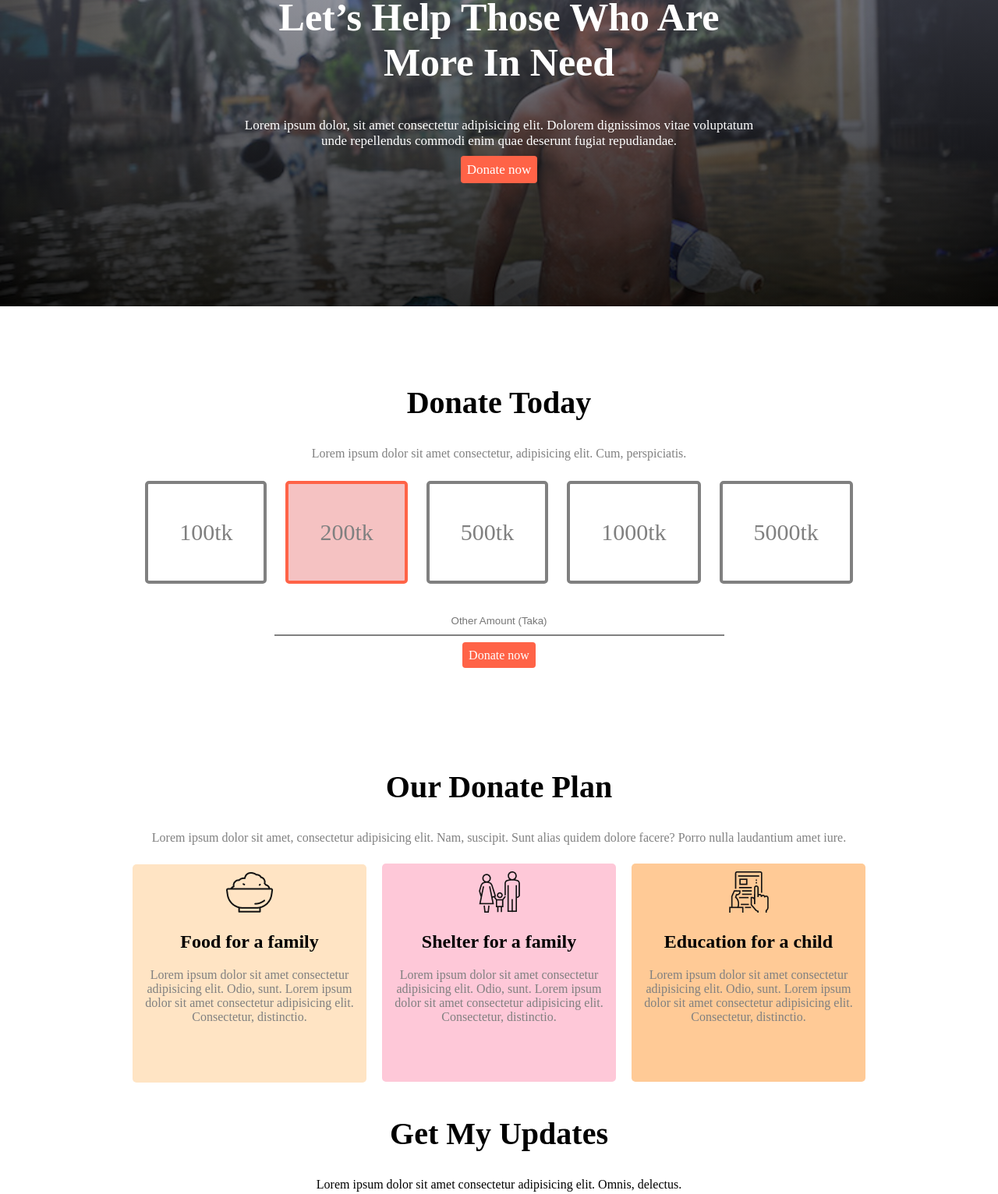
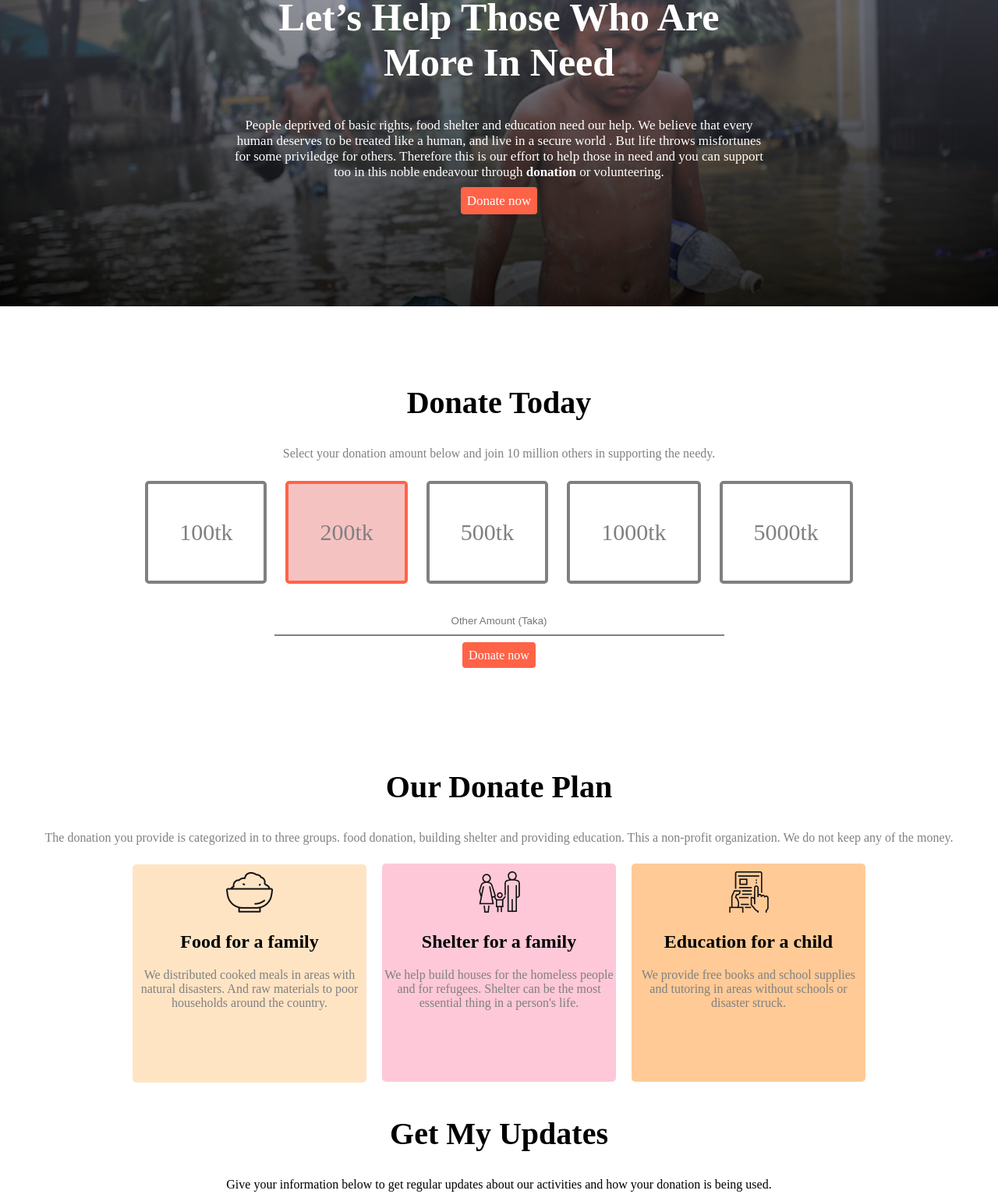
Before and after one commit to sabrina-here/donate, a plain HTML site: page index.html in a window 1280 px wide. Shown: the part 157-1689 px from the top of the page at 78% size. Drawn offline with Linux system fonts and the light colour scheme; a web font is replaced by a local one.

Commit message:
added texts

```diff
--- a/index.html
+++ b/index.html
@@ -17,9 +17,13 @@
     <section class="intro">
       <h1>Let’s Help Those Who Are More In Need</h1>
       <p>
-        Lorem ipsum dolor, sit amet consectetur adipisicing elit. Dolorem
-        dignissimos vitae voluptatum unde repellendus commodi enim quae deserunt
-        fugiat repudiandae.
+        People deprived of basic rights, food shelter and education need our
+        help. We believe that every human deserves to be treated like a human,
+        and live in a secure world . But life throws misfortunes for some
+        priviledge for others. Therefore this is our effort to help those in
+        need and you can support too in this noble endeavour through
+        <b>donation</b>
+        or volunteering.
       </p>
       <p><span class="orange-btn">Donate now</span></p>
     </section>
@@ -27,8 +31,8 @@
       <div>
         <h1>Donate Today</h1>
         <p>
-          Lorem ipsum dolor sit amet consectetur, adipisicing elit. Cum,
-          perspiciatis.
+          Select your donation amount below and join 10 million others in
+          supporting the needy.
         </p>
         <div class="boxes">
           <div class="box"><p>100tk</p></div>
@@ -44,34 +48,32 @@
     <section class="d-plan">
       <h1>Our Donate Plan</h1>
       <p>
-        Lorem ipsum dolor sit amet, consectetur adipisicing elit. Nam, suscipit.
-        Sunt alias quidem dolore facere? Porro nulla laudantium amet iure.
+        The donation you provide is categorized in to three groups. food
+        donation, building shelter and providing education. This a non-profit
+        organization. We do not keep any of the money.
       </p>
       <div class="box food-box">
         <img src="images/food.png" alt="food bowl icon" />
         <h2>Food for a family</h2>
         <p>
-          Lorem ipsum dolor sit amet consectetur adipisicing elit. Odio, sunt.
-          Lorem ipsum dolor sit amet consectetur adipisicing elit. Consectetur,
-          distinctio.
+          We distributed cooked meals in areas with natural disasters. And raw
+          materials to poor households around the country.
         </p>
       </div>
       <div class="box shel-box">
         <img src="images/shelter.png" alt="parent child icon" />
         <h2>Shelter for a family</h2>
         <p>
-          Lorem ipsum dolor sit amet consectetur adipisicing elit. Odio, sunt.
-          Lorem ipsum dolor sit amet consectetur adipisicing elit. Consectetur,
-          distinctio.
+          We help build houses for the homeless people and for refugees. Shelter
+          can be the most essential thing in a person's life.
         </p>
       </div>
       <div class="box edu-box">
         <img src="images/Frame-1.png" alt="paper pen icon" />
         <h2>Education for a child</h2>
         <p>
-          Lorem ipsum dolor sit amet consectetur adipisicing elit. Odio, sunt.
-          Lorem ipsum dolor sit amet consectetur adipisicing elit. Consectetur,
-          distinctio.
+          We provide free books and school supplies and tutoring in areas
+          without schools or disaster struck.
         </p>
       </div>
     </section>
@@ -79,8 +81,8 @@
     <section class="update">
       <h1>Get My Updates</h1>
       <p>
-        Lorem ipsum dolor sit amet consectetur adipisicing elit. Omnis,
-        delectus.
+        Give your information below to get regular updates about our activities
+        and how your donation is being used.
       </p>
       <div class="form">
         <form action="#">
```
